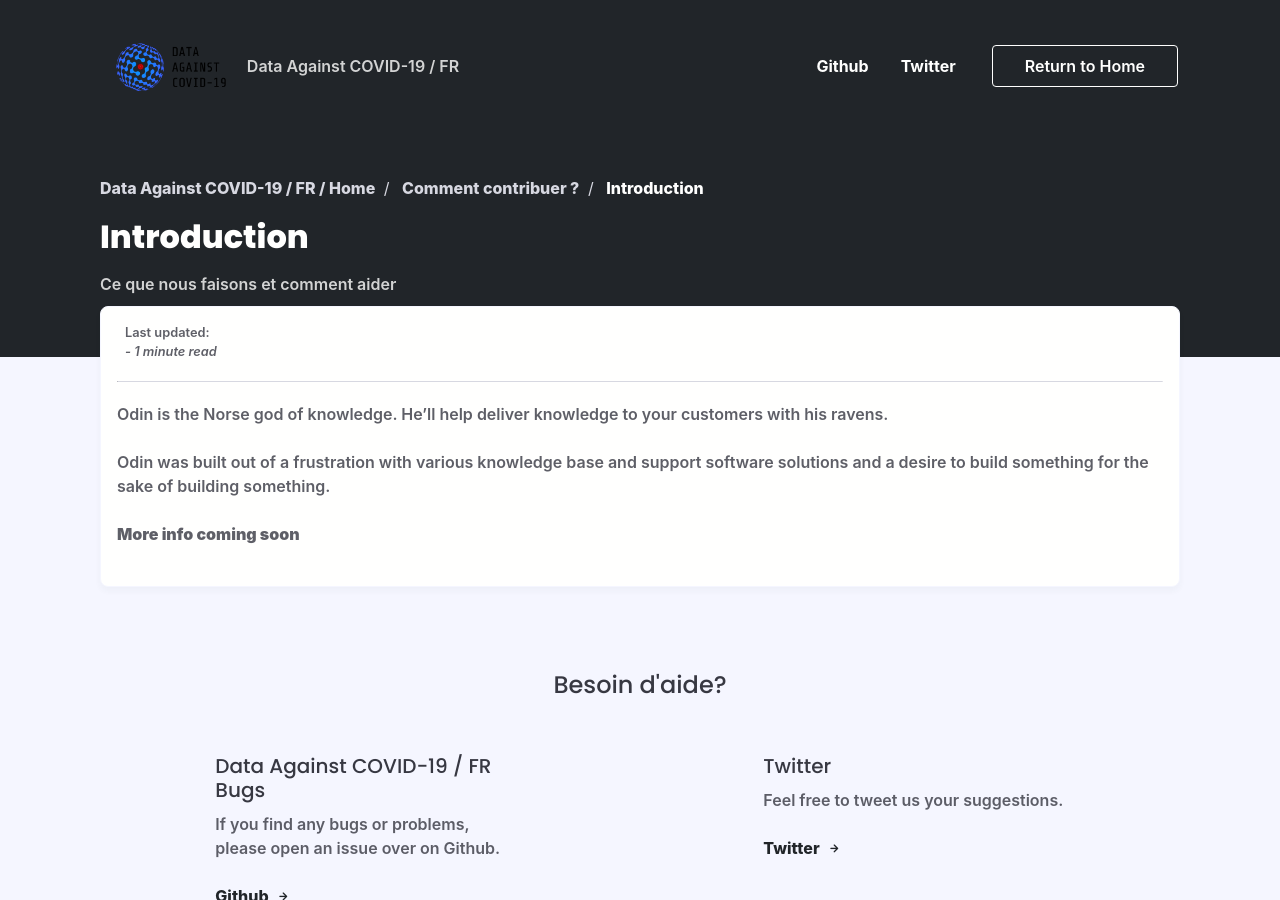
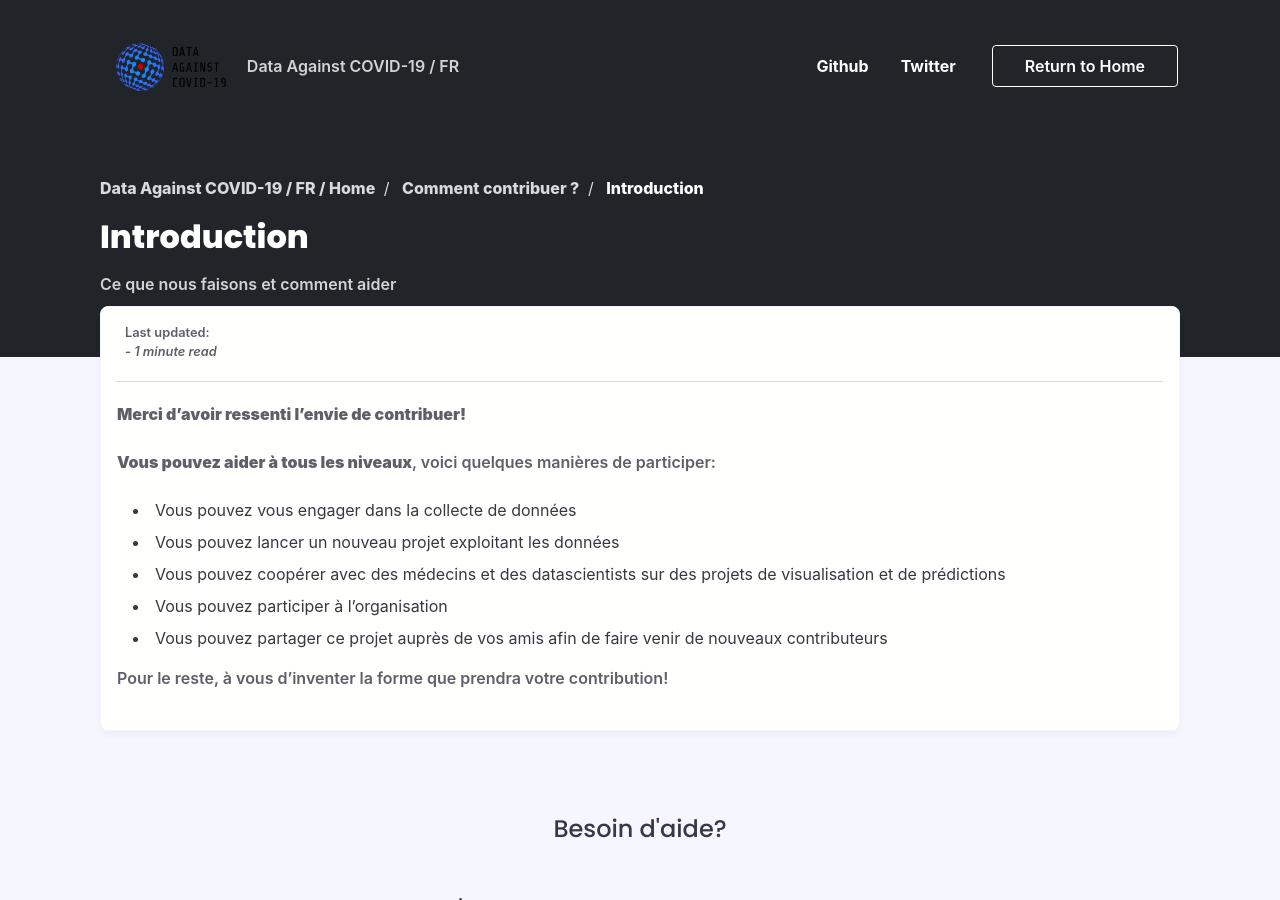
Before and after one commit to opencovid19-fr/opencovid19-fr.github.io, a Jekyll site: the page built from _posts/Comment contribuer/2020-03-15-introduction.md, in a window 1280 px wide and 900 px high. Built offline with Jekyll 4.4.1, drawn with Linux system fonts in a browser that asks for light colours; nearby versions of some CDN libraries; some web fonts are replaced; comment, search, counter and statistics services are not loaded.

Commit message:
Ajout de texte explicatif

```diff
--- a/_posts/Comment contribuer/2020-03-15-introduction.md
+++ b/_posts/Comment contribuer/2020-03-15-introduction.md
@@ -8,9 +8,13 @@ short-description: Ce que nous faisons et comment aider
 ---
 
 -----
+**Merci d'avoir ressenti l'envie de contribuer!**
 
-Odin is the Norse god of knowledge. He'll help deliver knowledge to your customers with his ravens.
+**Vous pouvez aider à tous les niveaux**, voici quelques manières de participer:
+- Vous pouvez vous engager dans la collecte de données
+- Vous pouvez lancer un nouveau projet exploitant les données
+- Vous pouvez coopérer avec des médecins et des datascientists sur des projets de visualisation et de prédictions
+- Vous pouvez participer à l'organisation
+- Vous pouvez partager ce projet auprès de vos amis afin de faire venir de nouveaux contributeurs
 
-Odin was built out of a frustration with various knowledge base and support software solutions and a desire to build something for the sake of building something.
-
-**More info coming soon**
+Pour le reste, à vous d'inventer la forme que prendra votre contribution!
```
